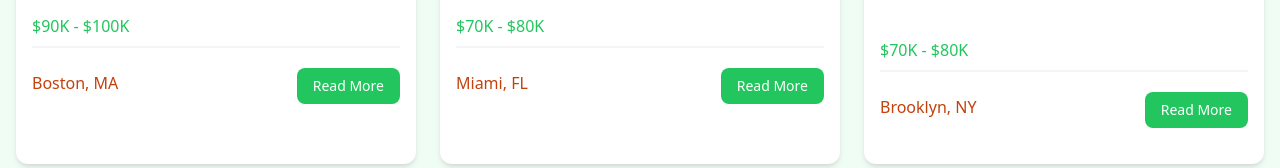
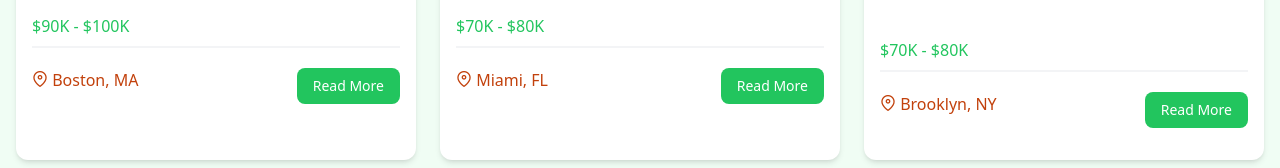
Before and after one commit to Chongfong/vue-practice, a Vue app: page / in a window 1280 px wide. Shown: the part 915-1083 px from the top of the page. Built offline with nearby package versions, Linux system fonts and the light colour scheme.

Commit message:
add map icons

```diff
--- a/src/components/Job.vue
+++ b/src/components/Job.vue
@@ -47,7 +47,7 @@
 
       <div class="flex flex-col lg:flex-row justify-between mb-4">
         <div class="text-orange-700 mb-3">
-          <i class="fa-solid fa-location-dot text-lg"></i>
+          <i class="pi pi-map-marker text-orange-700"></i>
           {{ job.location }}
         </div>
         <a
--- a/src/main.js
+++ b/src/main.js
@@ -1,4 +1,5 @@
 import './assets/main.css'
+import 'primeicons/primeicons.css'
 
 import { createApp } from 'vue'
 import App from './App.vue'
```
